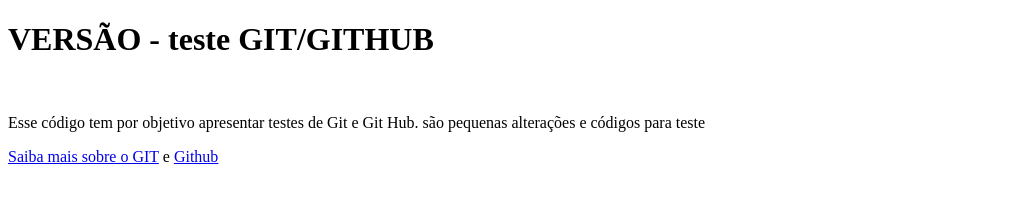
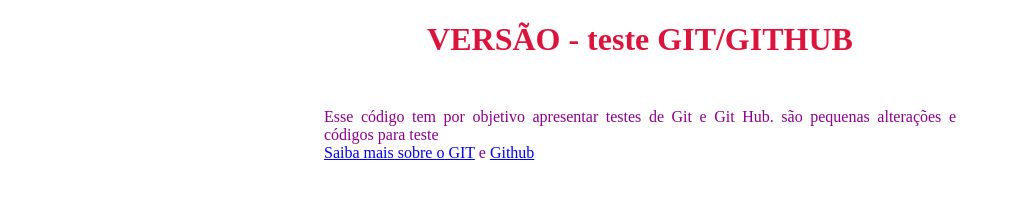
Before and after one commit to supogalskii/VERSAO, a plain HTML site: page index.html in a window 1280 px wide. Shown: the whole page, without its empty margins (0-1011 px from the left). Drawn offline with Linux system fonts and the light colour scheme.

Commit message:
Adicionando estilo no HTML

```diff
--- a/index.html
+++ b/index.html
@@ -4,15 +4,19 @@
     <meta charset="UTF-8">
     <meta http-equiv="X-UA-Compatible" content="IE=edge">
     <meta name="viewport" content="width=device-width, initial-scale=1.0">
+    <link rel="stylesheet" href="stile.css">
     <title>VERSAO- Teste do GIT</title>
 </head>
 <body>
     <h1>VERSÃO - teste GIT/GITHUB</h1>
     <br>
     <P>Esse código tem por objetivo apresentar testes de Git e Git Hub.
-        são pequenas alterações e códigos para teste </P>
+        são pequenas alterações e códigos para teste
+        <br>
         <a href="https://git-scm.com/">Saiba mais sobre o GIT</a> e
         <a href="https://github.com">Github</a>
+
+    </P>
         <br>
 </body>
 </html>
--- /dev/null
+++ b/stile.css
@@ -0,0 +1,10 @@
+h1 {
+    text-align: center;
+    color:crimson;
+}
+p {
+    color:darkmagenta;
+    text-align: justify;
+    width: 50%;
+    margin: 10px auto;
+}
```
